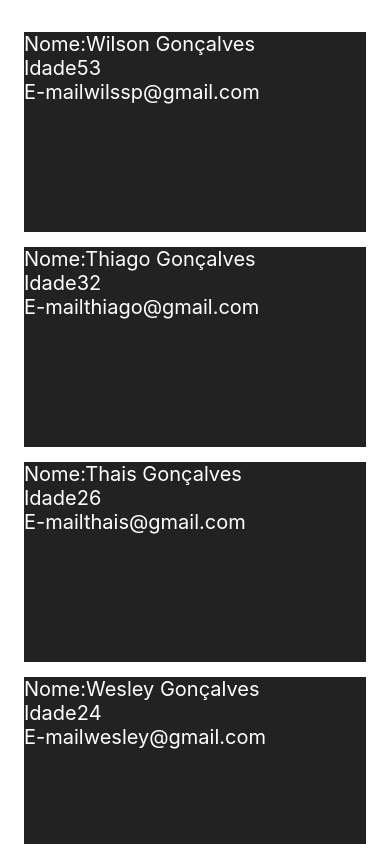
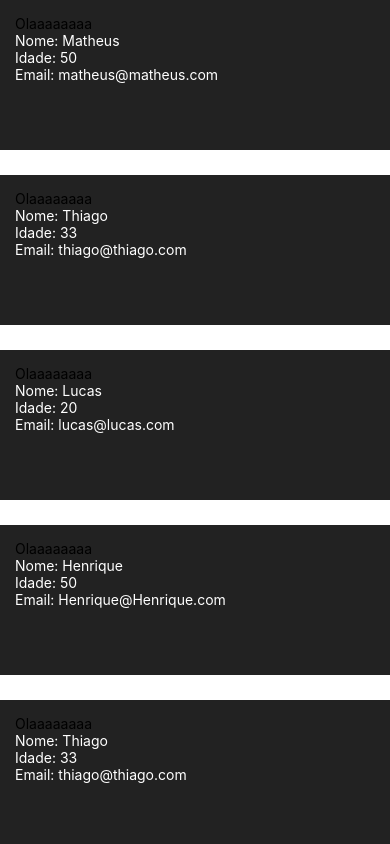
Before and after one commit to WRSG-Goncalves/FlatList, a React Native app: screen / in a window 390 px wide. Shown: the top 844 px of the page. Built offline with nearby package versions, Linux system fonts and the light colour scheme.

Commit message:
Flat list

```diff
--- a/App.tsx
+++ b/App.tsx
@@ -1,89 +1,35 @@
 import React, { Component } from 'react';
-import { StyleSheet, Text, FlatList, View } from 'react-native';
+import { View, StyleSheet, FlatList } from 'react-native';
+import Pessoas from './src/Pessoas';
 
-interface FeedItem {
-  id: number;
-  nome: string;
-  idade: number;
-  email: string;
-}
-
-interface AppState {
-  feed: FeedItem[];
-}
-
-class App extends Component<{}, AppState> {
-  constructor(props: {}) {
-    super(props);
-    this.state = {
-      feed: [
-        { id: 1,nome: 'Wilson Gonçalves', idade: 53, email: 'wilssp@gmail.com' },
-        { id: 2,nome: 'Thiago Gonçalves', idade: 32, email: 'thiago@gmail.com' },
-        { id: 3,nome: 'Thais Gonçalves', idade: 26, email: 'thais@gmail.com' },
-        { id: 4,nome: 'Wesley Gonçalves', idade: 24, email: 'wesley@gmail.com' },
-        { id: 5,nome: 'Everton Gonçalves', idade: 17, email: 'everton@gmail.com' },
-      ],
-    };
-  }
-
-  renderItem = ({ item }: { item: FeedItem }) => {
-    return <Pessoa data={item} />;
+class App extends Component {
+  state = {
+    lista: [
+      { id: 1, nome: 'Matheus', idade: 50, email: 'matheus@matheus.com' },
+      { id: 2, nome: 'Thiago', idade: 33, email: 'thiago@thiago.com' },
+      { id: 3, nome: 'Lucas', idade: 20, email: 'lucas@lucas.com' },
+      { id: 4, nome: 'Henrique', idade: 50, email: 'Henrique@Henrique.com' },
+      { id: 5, nome: 'Thiago', idade: 33, email: 'thiago@thiago.com' },
+      { id: 6, nome: 'Lucas', idade: 20, email: 'lucas@lucas.com' },
+      { id: 7, nome: 'JOSE', idade: 33, email: 'thiago@thiago.com' },
+      { id: 8, nome: 'HENRIQUE', idade: 20, email: 'lucas@lucas.com' },
+    ],
   };
-
   render() {
     return (
-      <View style={styles.sectionContainer}>
+      <View style={styles.container}>
         <FlatList
-          data={this.state.feed}
-          renderItem={this.renderItem}
+          data={this.state.lista}
           keyExtractor={(item) => item.id.toString()}
+          renderItem={({ item }) => <Pessoas pessoa={item} />}
         />
       </View>
     );
   }
 }
-
-class Pessoa extends Component<{ data: FeedItem }> {
-  render() {
-    return (
-      <View style={styles.pessoaArea}>
-        <Text style={styles.pessoaText}>Nome:{this.props.data.nome}</Text>
-        <Text style={styles.pessoaText}>Idade{this.props.data.idade}</Text>
-        <Text style={styles.pessoaText}>E-mail{this.props.data.email}</Text>
-      </View>
-    );
-  }
-}
-
 const styles = StyleSheet.create({
-  sectionContainer: {
-    marginTop: 32,
-    paddingHorizontal: 24,
+  container: {
+    flex: 1,
   },
-  sectionTitle: {
-    fontSize: 24,
-    fontWeight: '600',
-  },
-  sectionDescription: {
-    marginTop: 8,
-    fontSize: 18,
-    fontWeight: '400',
-  },
-  highlight: {
-    fontWeight: '700',
-  },
-  pessoaText:
-  {
-    color: '#FFF',
-    fontSize: 20
-  },
-
-  pessoaArea:
-  {
-    backgroundColor:'#222',
-    height: 200,
-    marginBottom: 15
-  }
 });
-
 export default App;
--- /dev/null
+++ b/src/Pessoas.tsx
@@ -0,0 +1,30 @@
+import React, { Component } from 'react';
+import { View, Text, StyleSheet } from 'react-native';
+import {PessoaProps} from './interface/pessoas';
+
+class Pessoas extends Component<PessoaProps> {
+  render() {
+    return (
+      <View style={styles.areaPessoa}>
+        <Text>Olaaaaaaaa</Text>
+        <Text style={styles.textoPessoa}>Nome: {this.props.pessoa.nome}</Text>
+        <Text style={styles.textoPessoa}>Idade: {this.props.pessoa.idade}</Text>
+        <Text style={styles.textoPessoa}>Email: {this.props.pessoa.email}</Text>
+      </View>
+    );
+  }
+}
+
+const styles = StyleSheet.create({
+  areaPessoa: {
+    backgroundColor: '#222',
+    height: 150,
+    marginBottom: 25,
+    padding: 15,
+  },
+  textoPessoa: {
+    color: '#FFF',
+  },
+});
+
+export default Pessoas;
--- /dev/null
+++ b/src/interface/pessoas.tsx
@@ -0,0 +1,8 @@
+export interface PessoaProps {
+  pessoa: {
+    id: number;
+    nome: string;
+    idade: number;
+    email: string;
+  };
+}
```
